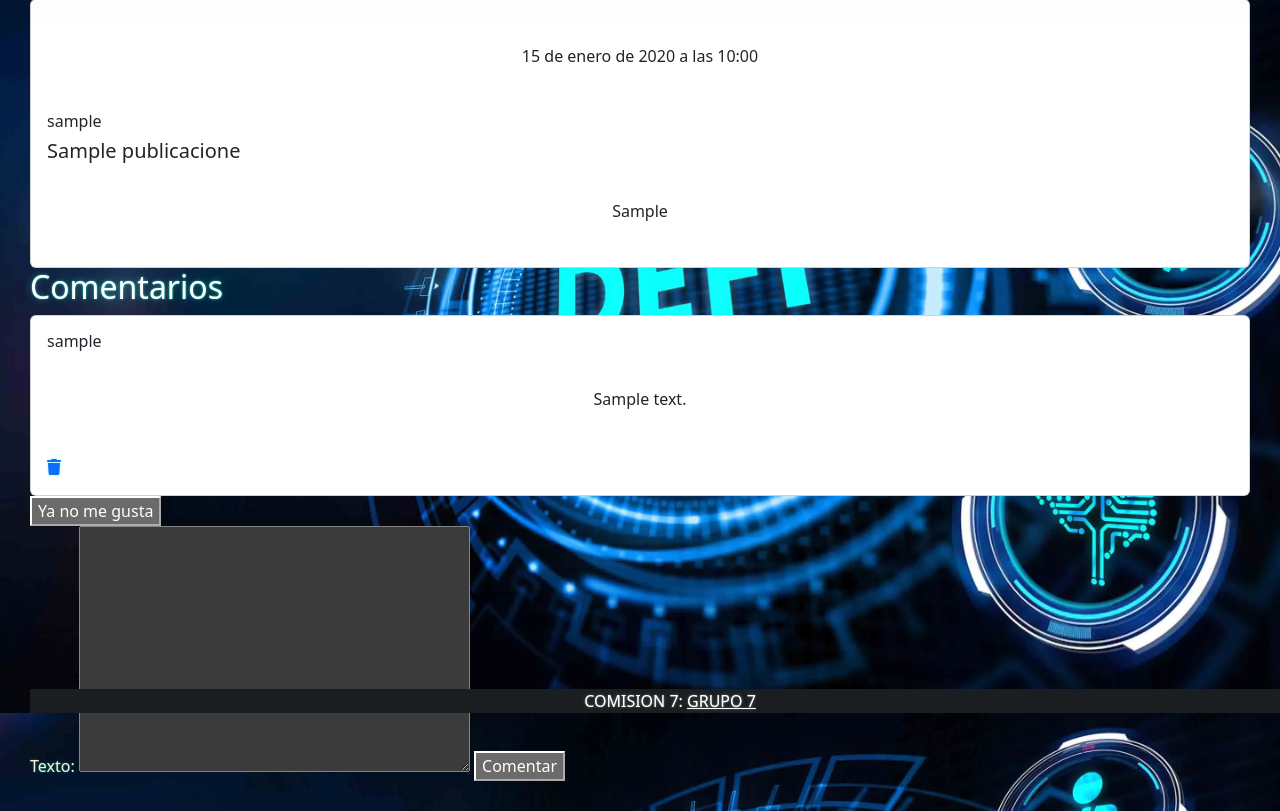
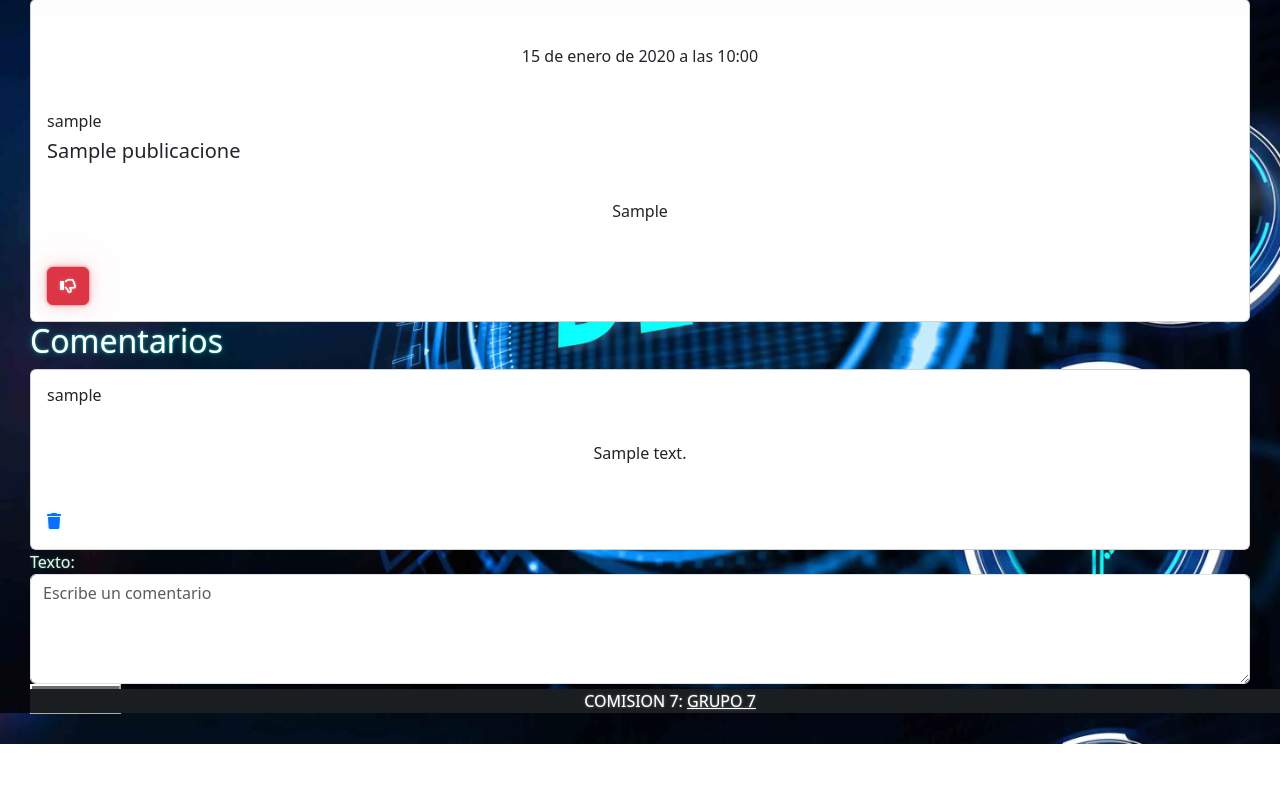
Before and after one commit to Grupo7-Informatorio/Grupo7_Comision7_Proyecto_Final_Info, a Django app: page /publicaciones/detalle-post/1 in a window 1280 px wide. Shown: the part 87-898 px from the top of the page. After the commit the page ends 831 px from the top, so only its background shows below. Run offline with Django 4.2, Linux system fonts and the light colour scheme; a user stored in the database is signed in; tables that the repository leaves empty hold one stand-in row (values such as "Sample post"); some libraries are stand-ins or nearby versions.

Commit message:
arreglo de unos errores
arreglo de errores con la pagina detalle-post

```diff
--- a/DefiBlog/publicaciones/forms.py
+++ b/DefiBlog/publicaciones/forms.py
@@ -21,3 +21,7 @@
     class Meta:
         model = Comentario
         fields = ['texto']
+        widgets = {
+
+            'texto': forms.Textarea(attrs={'class': 'form-control', 'rows': 4, 'placeholder': 'Escribe un comentario'}),
+        }
--- a/DefiBlog/publicaciones/views.py
+++ b/DefiBlog/publicaciones/views.py
@@ -110,7 +110,7 @@
     template_name = 'publicaciones/borrar-comentario.html'
 
     def get_success_url(self):
-        return reverse('publicaciones:detalle-publicacion', args = [self.object.post.id])
+        return reverse('publicaciones:detalle-post', args = [self.object.post.id])
 
 
 
--- a/DefiBlog/templates/base.html
+++ b/DefiBlog/templates/base.html
@@ -1,6 +1,4 @@
 {% load static %}
-
-
 
 <!DOCTYPE html>
 <html lang="en">
@@ -10,7 +8,7 @@
     <title>PROYECTO FINAL</title>
     <!-- estilos -->
     <link rel="stylesheet" href="{% static 'css/estilos.css' %}" />
-    <link rel="stylesheet" href="{% static 'css/bootstrap.min.css' %}">
+    <link rel="stylesheet" href="{% static 'css/bootstrap.min.css' %}" />
     <link
       href="https://cdn.jsdelivr.net/npm/bootstrap@5.3.0/dist/css/bootstrap.min.css"
       rel="stylesheet"
@@ -95,10 +93,7 @@
       </div>
     </nav>
 
-    {% block contenido %}
-
-
-    {% endblock contenido %}
+    {% block contenido %} {% endblock contenido %}
 
     <footer class="footer bg-dark text-center text-white">
       <div class="text-center p" style="background-color: rgba(0, 0, 0, 0.2)">
--- a/DefiBlog/templates/categorias.html
+++ b/DefiBlog/templates/categorias.html
@@ -1,8 +1,4 @@
-{% extends 'base.html' %}
-{% load static %}
-
-
-{% block contenido %}
+{% extends 'base.html' %} {% load static %} {% block contenido %}
 <div class="text-center" id="cuerpointegrantes">
   <h1>CATEGORIAS</h1>
   <div id="integrantes">
--- a/DefiBlog/templates/publicaciones/borrar-comentario.html
+++ b/DefiBlog/templates/publicaciones/borrar-comentario.html
@@ -3,6 +3,6 @@
   {% csrf_token %}
 
   <p>Estas a punto de eliminar el comentario</p>
-  <button type="submit" class="custom-button">Eliminar</button>
+  <button type="submit" class="btn btn-success">Eliminar</button>
 </form>
 {% endblock contenido %}
--- a/DefiBlog/templates/publicaciones/detalle-publicacion.html
+++ b/DefiBlog/templates/publicaciones/detalle-publicacion.html
@@ -5,6 +5,22 @@
     <h6>{{post.creador}}</h6>
     <h5 class="card-title">{{ post.titulo }}</h5>
     <p class="card-text">{{post.post}}</p>
+
+    {% if user.is_authenticated %}
+    <form action="{% url 'publicaciones:me-gusta' post.id %}" method="post">
+      {% csrf_token %}
+      <input type="hidden" name="publicacion_id" value="{{post.id}}" />
+      {% if user in post.meGusta.all %}
+      <button type="submit" class="btn btn-danger">
+        <i class="fa-regular fa-thumbs-down"></i>
+      </button>
+      {% else %}
+      <button type="submit" class="btn btn-success">
+        <i class="fa-regular fa-thumbs-up"></i>
+      </button>
+      {% endif %}
+    </form>
+    {% endif %}
   </div>
 </div>
 
@@ -28,15 +44,7 @@
 </div>
 
 {% if user.is_authenticated %}
-<form action="{% url 'publicaciones:me-gusta' post.id %}" method="post">
-  {% csrf_token %}
-  <input type="hidden" name="publicacion_id" value="{{post.id}}" />
-  {% if user in post.meGusta.all %}
-  <button type="submit" class="custom-button">Ya no me gusta</button>
-  {% else %}
-  <button type="submit" class="custom-button">me gusta!</button>
-  {% endif %}
-</form>
+
 <form method="post">
   {% csrf_token %} {{ comentario_form }}
 
--- a/DefiBlog/templates/publicaciones/publicaciones.html
+++ b/DefiBlog/templates/publicaciones/publicaciones.html
@@ -39,7 +39,7 @@
 
   </div>
   <a
-    href="{% url 'publicaciones:detalle-publicacion' post.id %}"
+    href="{% url 'publicaciones:detalle-post' post.id %}"
     class="btn btn-warning"
     >Ver más</a
   >
```
Also changed, not shown: DefiBlog/templates/index.html (+82 -41 lines), DefiBlog/templates/integrantes.html (+1 -8 lines). Lines whose indentation alone changed are shown as unchanged.
